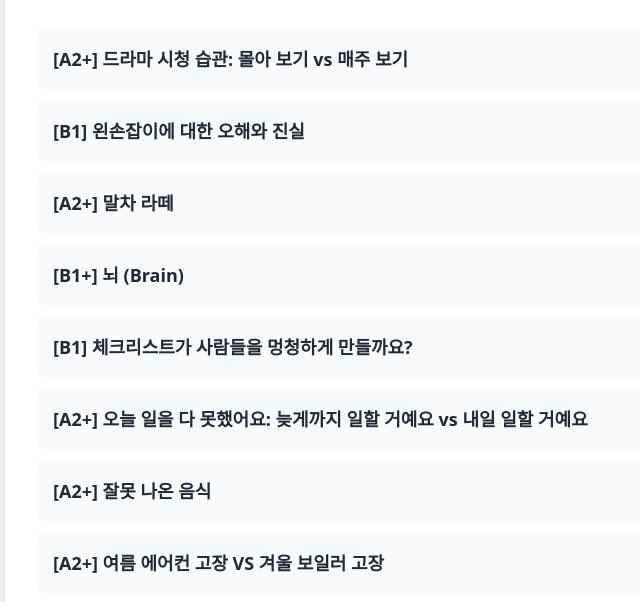
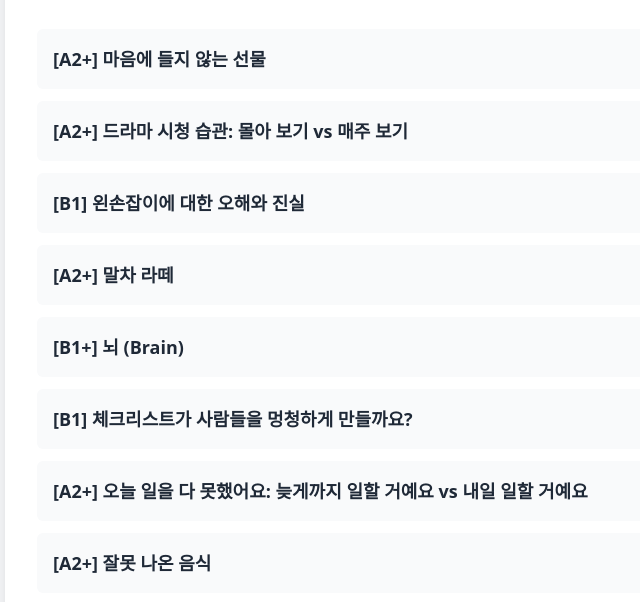
Before and after one commit to openkoreanlearninglab/Lets-talk-about-this-topic, a plain HTML site: page index.html in a window 1280 px wide. Shown: the part 135-737 px from the top of the page, without its empty margins (299-939 px from the left). Drawn offline with nearby package versions, Linux system fonts and the light colour scheme.

Commit message:
Update index.html

```diff
--- a/index.html
+++ b/index.html
@@ -9,18 +9,25 @@
 <body class="bg-gray-100 p-8 min-h-screen">
     <div class="max-w-2xl mx-auto bg-white rounded-lg shadow-lg p-8">
 
-        <!-- ▼▼▼ 이 부분이 요청대로 수정되었습니다 ▼▼▼ -->
+        <!-- 제목 섹션 -->
         <h1 class="text-3xl font-bold text-center text-gray-900">
             이 주제로 이야기해 봐요!
         </h1>
         <p class="text-xl text-gray-500 text-center mt-1 mb-8">
             (Let's talk about this topic)
         </p>
-        <!-- ▲▲▲ 여기까지 수정되었습니다 ▲▲▲ -->
 
         <ul class="space-y-3">
+            <!-- ▼▼▼ 새로 추가된 에피소드 ▼▼▼ -->
             <li>
-                <!-- 새로 추가된 에피소드 (위치 이동됨) -->
+                <a href="a2plus-gift-not-liked.html"
+                   class="block p-4 bg-gray-50 hover:bg-gray-100 rounded-md transition duration-300 font-semibold text-gray-800 text-lg">
+                    [A2+] 마음에 들지 않는 선물
+                </a>
+            </li>
+            <!-- ▲▲▲ 여기까지 추가되었습니다 ▲▲▲ -->
+
+            <li>
                 <a href="a2plus-drama-watching-habits.html"
                    class="block p-4 bg-gray-50 hover:bg-gray-100 rounded-md transition duration-300 font-semibold text-gray-800 text-lg">
                     [A2+] 드라마 시청 습관: 몰아 보기 vs 매주 보기
@@ -81,7 +88,6 @@
                 </a>
             </li>
             <li>
-                <!-- 새로 추가된 에피소드 -->
                 <a href="a1-easy-today-what-doing.html"
                    class="block p-4 bg-gray-50 hover:bg-gray-100 rounded-md transition duration-300 font-semibold text-gray-800 text-lg">
                     [A1] 쉬운 한국어로 이야기해 봐요: 오늘 뭐 해요?
```
